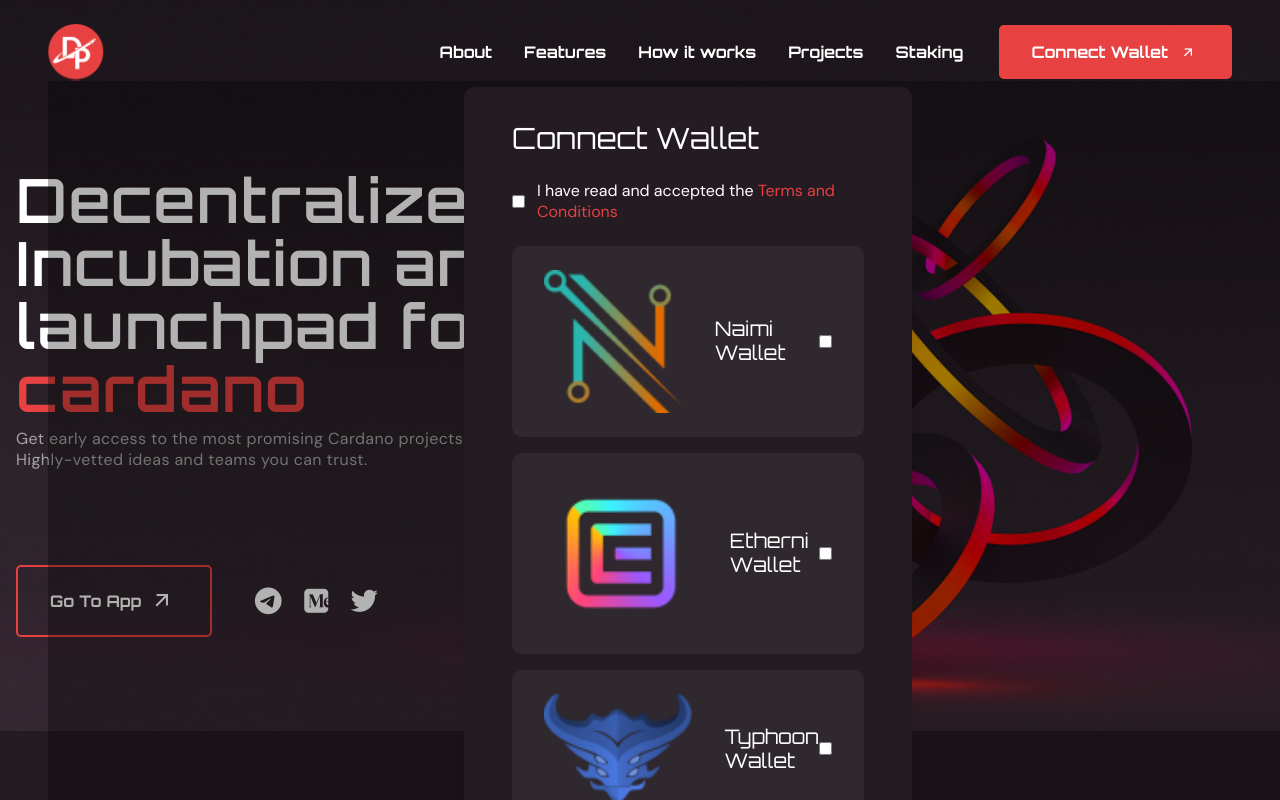
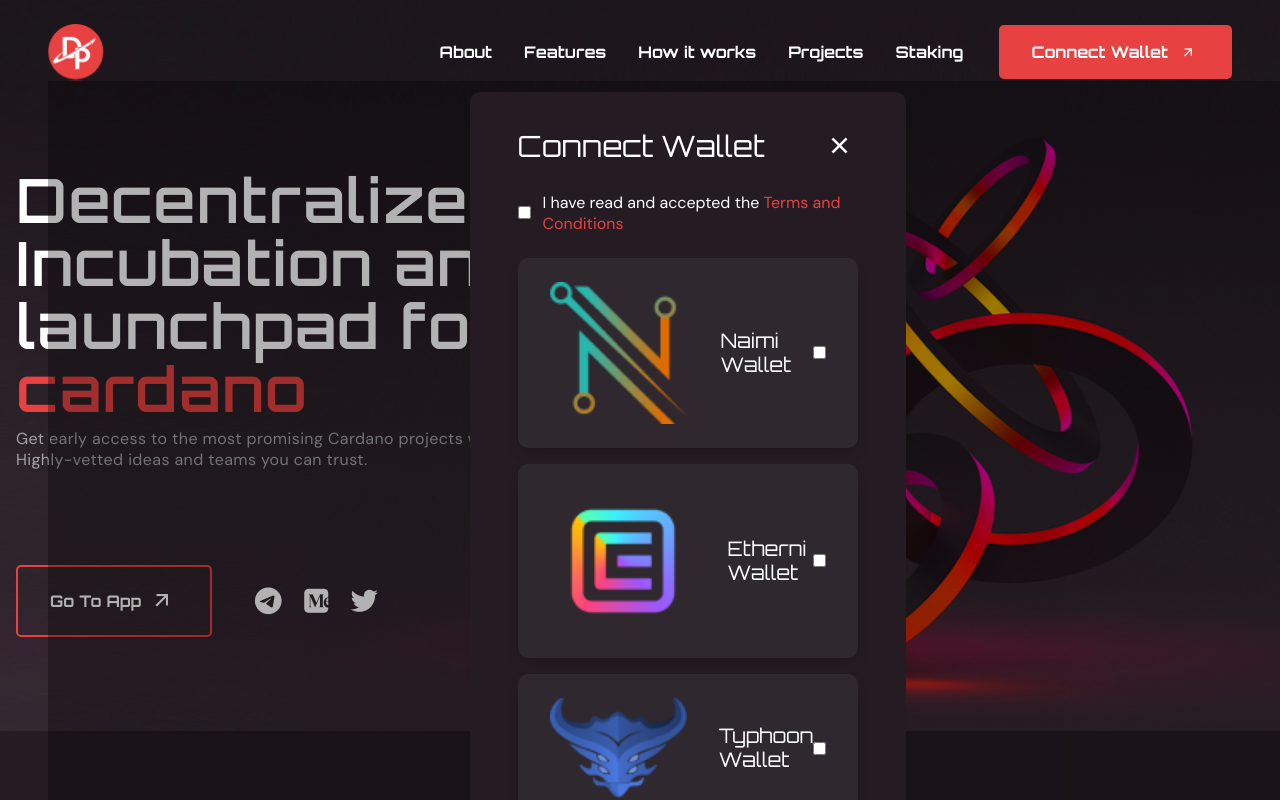
Before and after one commit to TekelEth/defi_pronto, a Next.js app: page / in a window 1280 px wide. Both pictures are taken after a click on the button "Connect Wallet". Shown: the top 800 px of the page. Built offline with nearby package versions, Linux system fonts and the light colour scheme.

Commit message:
finished wallet connect

```diff
--- a/src/components/general/Modal/WalletConnect.jsx
+++ b/src/components/general/Modal/WalletConnect.jsx
@@ -2,12 +2,12 @@
 
 const Wallet = ({ img, name, close }) => {
     return (
-        <div className='py-6 mb-4 px-6 md:px-8 w-full flex bg-[#2F282E] rounded-[10px] justify-between items-center'>
+        <div className='py-6 mb-4 px-6 md:px-8 hover:shadow-none cursor-pointer transition-all ease-in-out shadow-lg w-full flex bg-[#2F282E] rounded-[10px] justify-between items-center'>
             <div className="flex items-center">
                 <img src={img} alt="wallet logo" className="w-[20%] mr-2 md:mr-8 w-full" />
                 <span className="font-orbitron leading-[24px] text-[14px] md:text-[20px] text-white font-[400] capitalize">{name}</span>
             </div>
-            <input type="checkbox" className='accent-[#E74141]' onClick={close} />
+            <input type="checkbox" className='accent-[#E74141] cursor-pointer' onClick={close} />
         </div>
     )
 }
@@ -15,10 +15,13 @@
 function WalletConnect({ close, showWallet }) {
     return (
         <div className={`${showWallet ? "w-full h-screen fixed  bg-[rgba(0,0,0,0.3)]" : "fixed"
-            } duration-500 md:block`}>
-            <div className={`h-screen flex flex-col items-center justify-center duration-500  ${showWallet ? "translate-x-0" : "-translate-x-[100%]"} transition-all`}>
-                <div className="bg-[#241B23] rounded-[10px] shadow-lg z-50 md:w-[35%] mx-auto flex flex-col items-start justify-start py-8 px-4 md:px-12">
-                    <h1 className="font-orbitron font-[400] text-[20px] md:text-[29.25px] leading-[37.5px] text-white">Connect Wallet</h1>
+            } duration-500 md:block`} onClick={() => close()}>
+            <div className={` h-full flex flex-col items-center px-6 md:px-4 mx-auto justify-center duration-500  ${showWallet ? "translate-x-0 " : "-translate-x-[100%]"} transition-all`}>
+                <div className={`bg-[#241B23] rounded-[10px] shadow-lg z-50 md:w-[35%]  mx-auto   flex flex-col items-start justify-start py-8 duration-500 px-4 md:px-12 ${showWallet ? "block" : "hidden"}`}>
+                    <div className="flex items-center w-full justify-between">
+                        <h1 className="font-orbitron font-[400] text-[20px] md:text-[29.25px] leading-[37.5px] text-white">Connect Wallet</h1>
+                        <i className="ri-close-line text-3xl hover:bg-[#E74141]  p-1  cursor-pointer text-white rounded-[10px] hover:rounded-full hover:duration-500 transition-all ease-in-out  " onClick={() => close()}></i>
+                    </div>
                     <div className="my-6 flex items-center">
                         <input type="checkbox" className="mr-3 accent-[#E74141]" />
                         <span className="font-DMSans text-white text-[16px]  leading-[21px]"> I have read and accepted the <a className='text-[#E74141]'>Terms and Conditions</a></span>
--- a/src/components/layout/Nav.jsx
+++ b/src/components/layout/Nav.jsx
@@ -203,10 +203,11 @@
 					<MobileNav isMenuOpen={isMenuOpen} setIsMenuOpen={setIsMenuOpen} walletDisplay={() => setShowWallet(true)} />
 				</div>
 			)}
-			{
+		{
 				<WalletConnect close={closeWallet} showWallet={showWallet} />
 				// <WalletConnect close={()=> setShowWallet(false)}/>
-			}
+
+		}
 
 		</div>
 	);
--- a/src/components/subcomponents/Card.jsx
+++ b/src/components/subcomponents/Card.jsx
@@ -33,7 +33,7 @@
 					</h1>
 					<span className='font-[400] text-base text-theme-100 font-DMSans leading-[24px]'>{desc}</span>
 				</div>
-				{totalRaised > 0 && (
+				{(totalRaised > 0 ) && (
 					<Progress base_color='#000000' completed={totalRaised} maxCompleted={targetAmount} />
 				)}
 				<div className='flex w-full self-start items-start mb-8 justify-between'>
```
